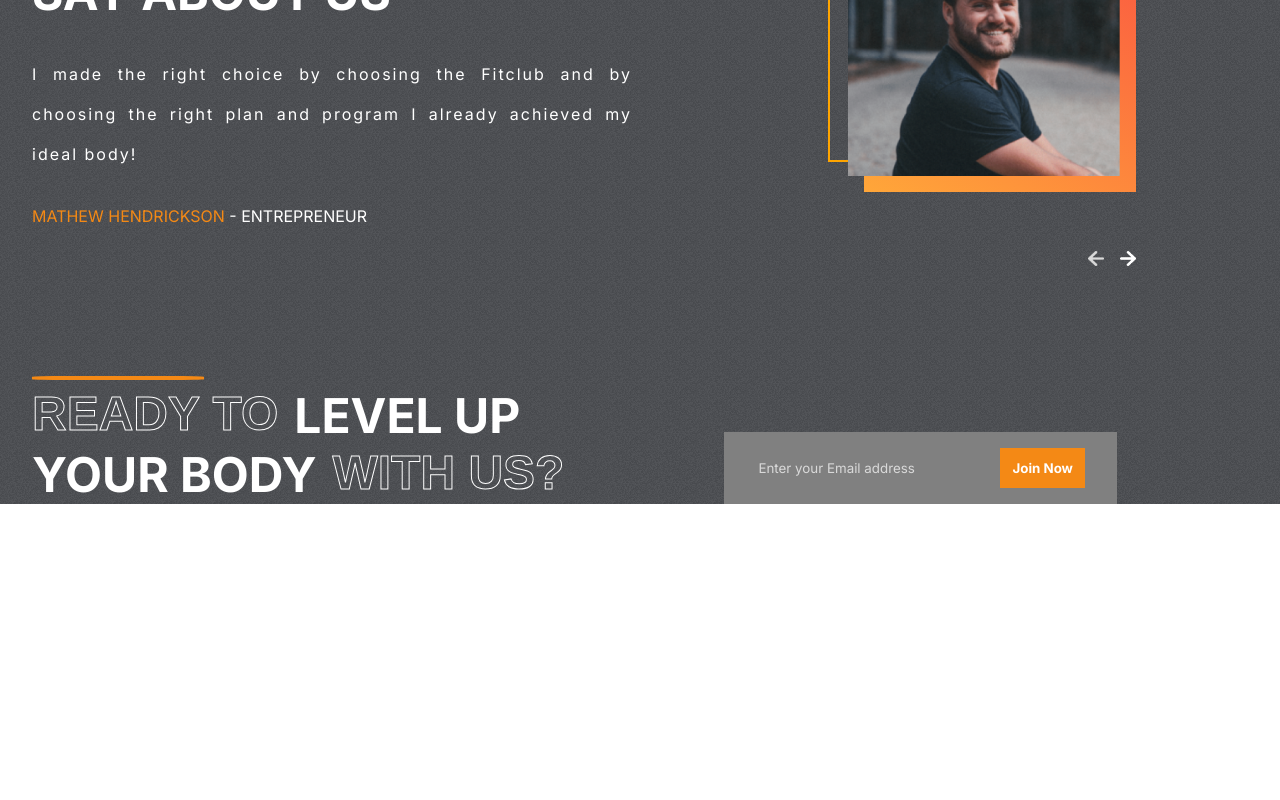
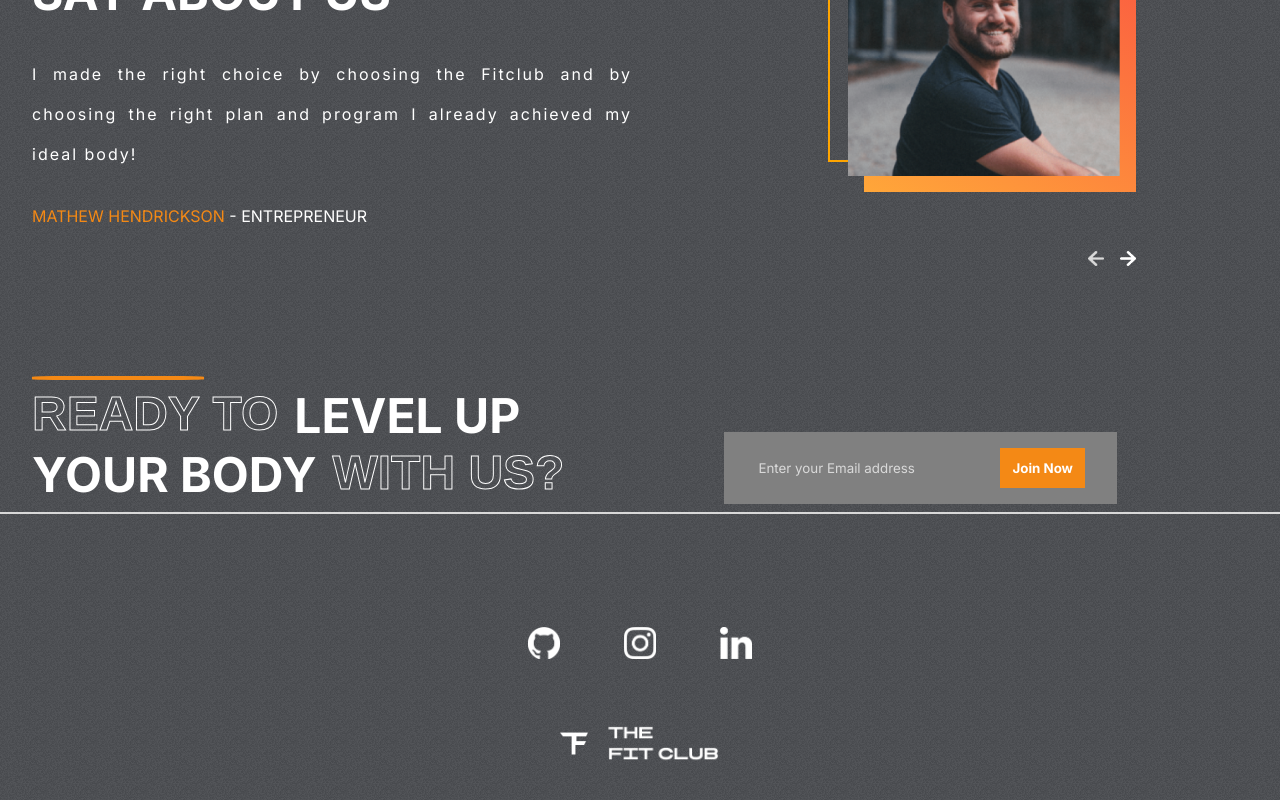
Before and after one commit to jusmccar/FitClub, a React (Create React App) app: page / in a window 1280 px wide. Shown: the part 2708-3508 px from the top of the page. Before the commit the page ends 3212 px from the top, so only its background shows below. Built offline with nearby package versions, Linux system fonts and the light colour scheme.

Commit message:
Add footer component

```diff
--- a/src/App.js
+++ b/src/App.js
@@ -5,6 +5,7 @@
 import Plans from "./components/Plans/Plans";
 import Testimonials from "./components/Testimonials/Testimonials";
 import Join from './components/Join/Join';
+import Footer from './components/Footer/Footer';
 
 function App() {
   return (
@@ -16,6 +17,7 @@
             <Plans/>
             <Testimonials/>
             <Join/>
+            <Footer/>
           </span>
     </div>
   );
--- /dev/null
+++ b/src/components/Footer/Footer.css
@@ -0,0 +1,32 @@
+.footer {
+    position: relative;
+}
+
+.footer>hr {
+    border: 1px solid var(--lightGray);
+}
+
+.footer-images {
+    padding: 1rem 2rem;
+    display: flex;
+    flex-direction: column;
+    gap: 4rem;
+    align-items: center;
+    justify-content: center;
+    height: 20rem;
+}
+
+.footer-socials {
+    display: flex;
+    gap: 4rem;
+}
+
+.footer-socials>img {
+    width: 2rem;
+    height: 2rem;
+    cursor: pointer;
+}
+
+.footer-logo>img {
+    width: 10rem;
+}
--- /dev/null
+++ b/src/components/Footer/Footer.jsx
@@ -0,0 +1,26 @@
+import React from "react";
+import "./Footer.css";
+import GitHub from "../../assets/github.png";
+import Instagram from "../../assets/instagram.png";
+import LinkedIn from "../../assets/linkedin.png";
+import Logo from "../../assets/logo.png";
+
+const Footer = () => {
+  return (
+    <div className="footer">
+        <hr />
+        <div className="footer-images">
+            <div className="footer-socials">
+                <img src={GitHub} alt="" />
+                <img src={Instagram} alt="" />
+                <img src={LinkedIn} alt="" />
+            </div>
+            <div className="footer-logo">
+                <img src={Logo} alt="" />
+            </div>
+        </div>
+    </div>
+  )
+}
+
+export default Footer;
```
